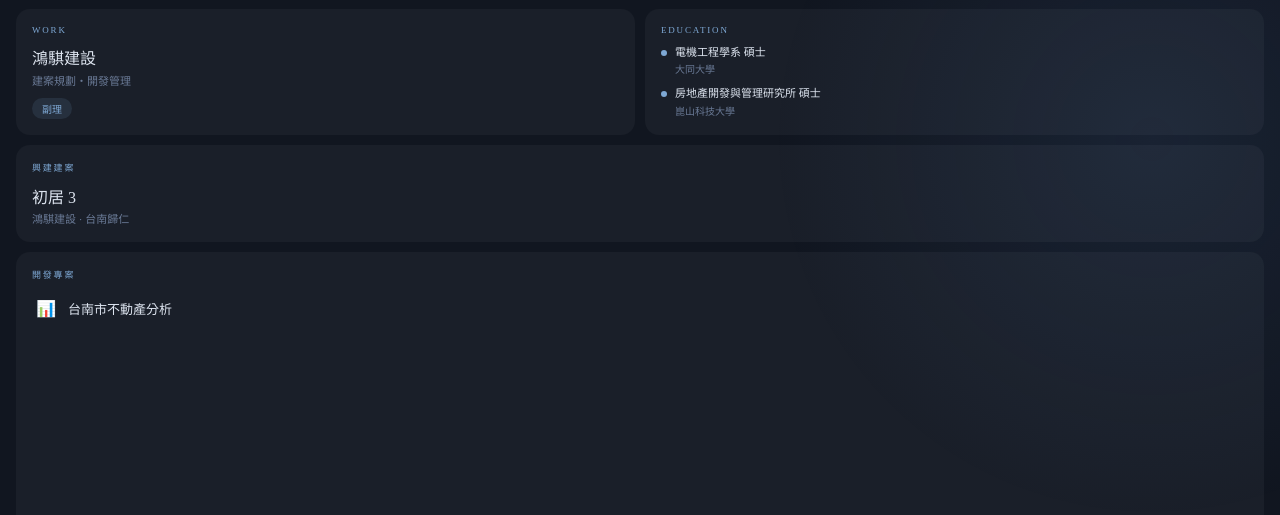
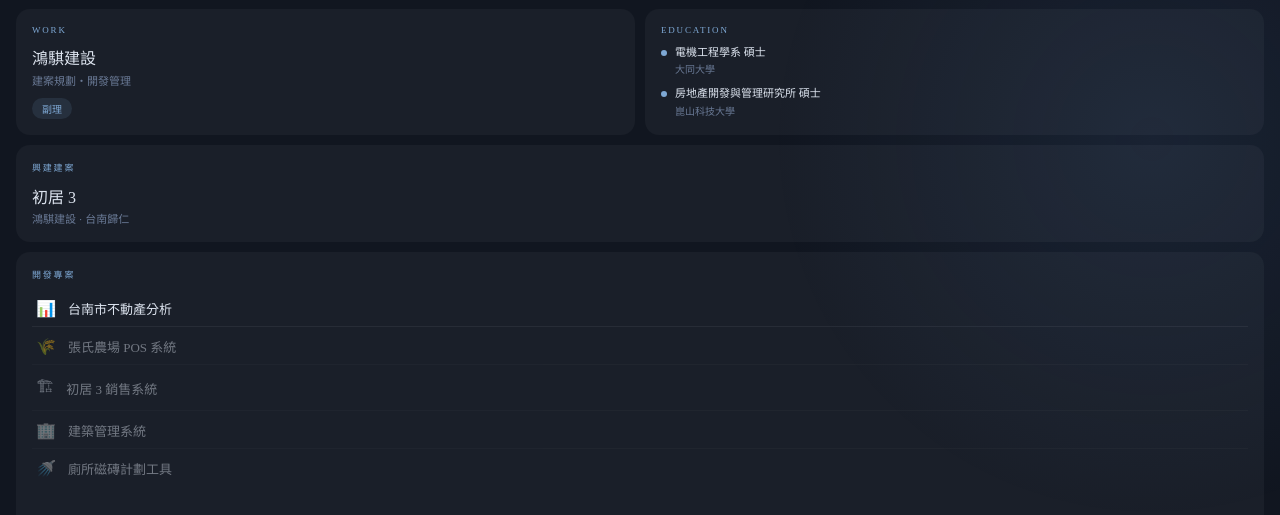
Before and after one commit to NuckTW/portfolio, a plain HTML site: page index.html in a window 1280 px wide. Shown: the part 85-600 px from the top of the page. Drawn offline with Linux system fonts and the light colour scheme.

Commit message:
顯示所有專案，僅台南實價登錄保留連結

```diff
--- a/index.html
+++ b/index.html
@@ -198,6 +198,7 @@
     .project-icon { font-size: 16px; flex-shrink: 0; }
     .project-name { font-size: 13px; font-weight: 400; flex: 1; color: var(--text); }
     .project-arrow { font-size: 12px; color: var(--accent); opacity: 0.5; flex-shrink: 0; }
+    .project-item.no-link { opacity: 0.45; cursor: default; }
   </style>
 </head>
 <body>
@@ -264,6 +265,22 @@
         <span class="project-icon">📊</span>
         <span class="project-name">台南市不動產分析</span>
       </a>
+      <div class="project-item no-link">
+        <span class="project-icon">🌾</span>
+        <span class="project-name">張氏農場 POS 系統</span>
+      </div>
+      <div class="project-item no-link">
+        <span class="project-icon">🏗</span>
+        <span class="project-name">初居 3 銷售系統</span>
+      </div>
+      <div class="project-item no-link">
+        <span class="project-icon">🏢</span>
+        <span class="project-name">建築管理系統</span>
+      </div>
+      <div class="project-item no-link">
+        <span class="project-icon">🚿</span>
+        <span class="project-name">廁所磁磚計劃工具</span>
+      </div>
     </div>
   </div>
 
```
